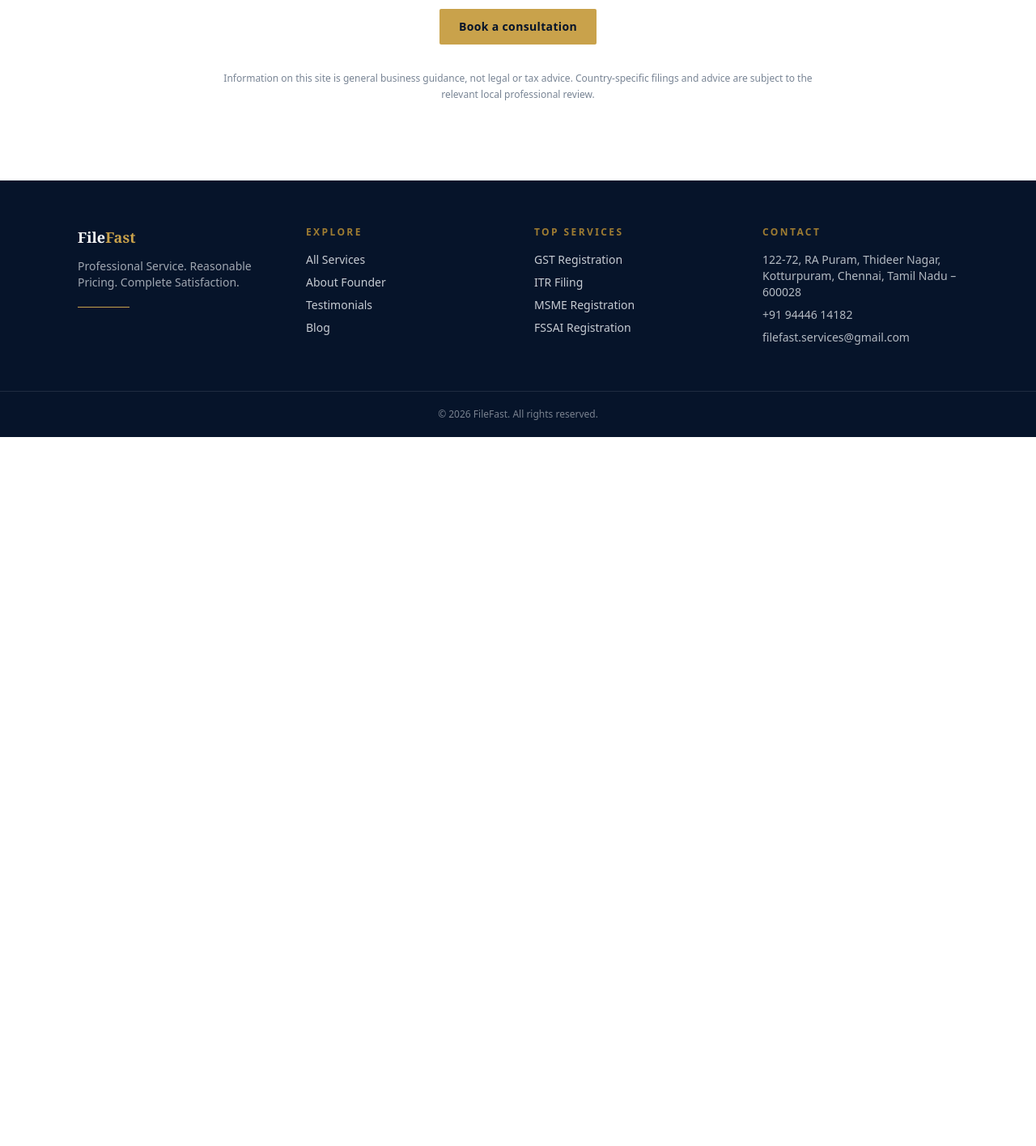
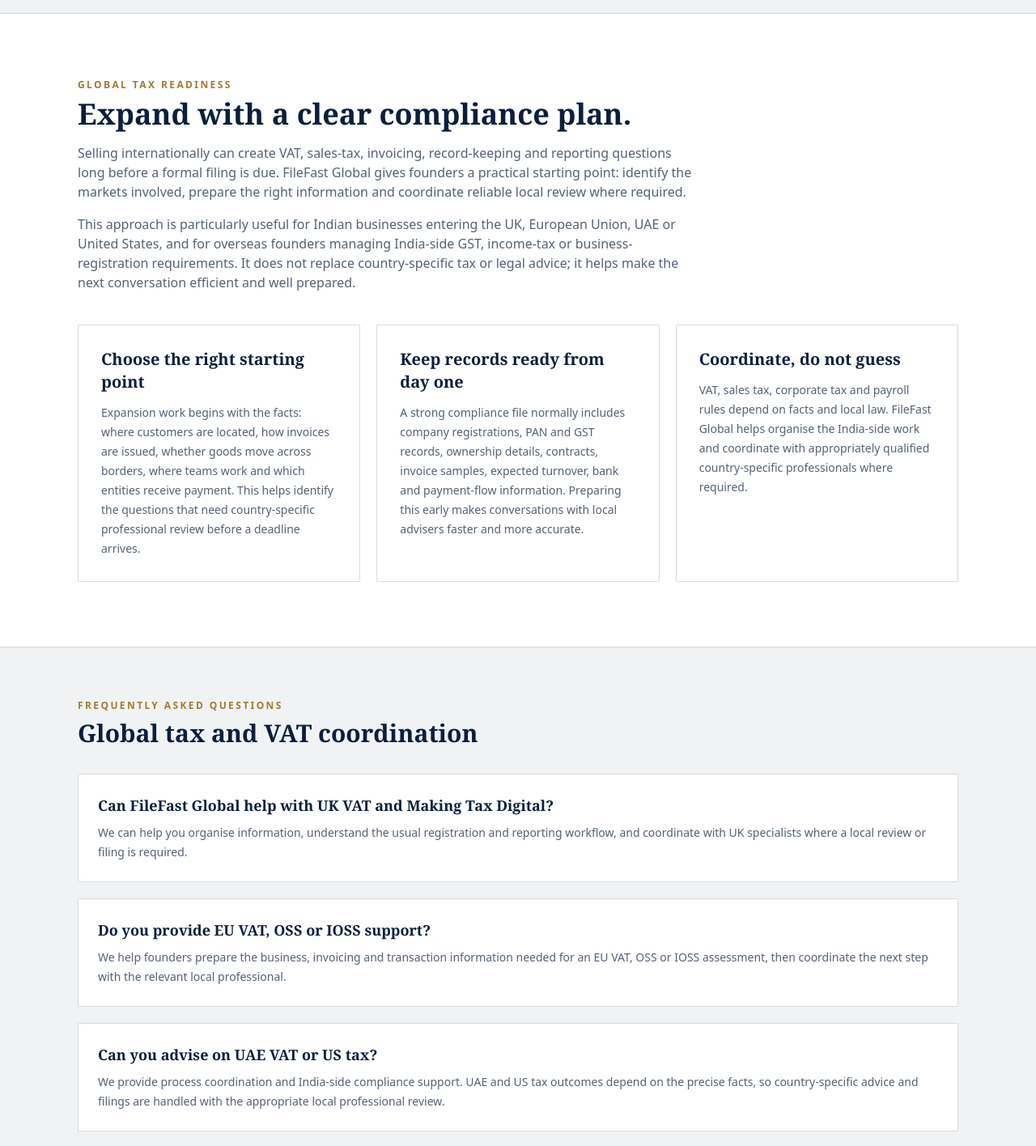
Before and after one commit to filefastservices-dotcom/filefast-website, a Next.js app: page /global in a window 1280 px wide. Shown: the part 1680-3096 px from the top of the page at 81% size. Before the commit the page ends 2220 px from the top, so only its background shows below. Built offline with nearby package versions, Linux system fonts and the light colour scheme; no server answers.

Commit message:
Update page.js

```diff
--- a/src/app/global/page.js
+++ b/src/app/global/page.js
@@ -3,7 +3,7 @@
 export const metadata = {
   title: "Global Tax & Compliance Support",
   description:
-    "Cross-border tax and compliance coordination for businesses serving India, the UK, the US and EU markets."
+    "Global tax, VAT and compliance coordination for Indian businesses and founders expanding to the UK, EU, UAE and US markets."
 };
 
 const MARKETS = [
@@ -20,9 +20,26 @@
     services: ["Sales-tax readiness", "Federal and state filing coordination", "Business formation guidance"]
   },
   {
+    name: "United Arab Emirates",
+    services: ["VAT registration readiness", "VAT return coordination", "Business documentation support"]
+  },
+  {
     name: "European Union",
     services: ["VAT and OSS readiness", "Cross-border invoicing support", "Local compliance coordination"]
   }
+];
+
+const GLOBAL_GUIDANCE = [
+  { title: "Choose the right starting point", text: "Expansion work begins with the facts: where customers are located, how invoices are issued, whether goods move across borders, where teams work and which entities receive payment. This helps identify the questions that need country-specific professional review before a deadline arrives." },
+  { title: "Keep records ready from day one", text: "A strong compliance file normally includes company registrations, PAN and GST records, ownership details, contracts, invoice samples, expected turnover, bank and payment-flow information. Preparing this early makes conversations with local advisers faster and more accurate." },
+  { title: "Coordinate, do not guess", text: "VAT, sales tax, corporate tax and payroll rules depend on facts and local law. FileFast Global helps organise the India-side work and coordinate with appropriately qualified country-specific professionals where required." }
+];
+
+const FAQS = [
+  { question: "Can FileFast Global help with UK VAT and Making Tax Digital?", answer: "We can help you organise information, understand the usual registration and reporting workflow, and coordinate with UK specialists where a local review or filing is required." },
+  { question: "Do you provide EU VAT, OSS or IOSS support?", answer: "We help founders prepare the business, invoicing and transaction information needed for an EU VAT, OSS or IOSS assessment, then coordinate the next step with the relevant local professional." },
+  { question: "Can you advise on UAE VAT or US tax?", answer: "We provide process coordination and India-side compliance support. UAE and US tax outcomes depend on the precise facts, so country-specific advice and filings are handled with the appropriate local professional review." },
+  { question: "What should I bring to a global tax consultation?", answer: "Bring your company documents, GST and PAN details, target countries, customer locations, expected turnover, invoice examples, contracts and a short explanation of how payments and delivery work." }
 ];
 
 export default function GlobalTaxPage() {
@@ -76,6 +93,38 @@
         </div>
       </section>
 
+      <section className="container-page py-16 sm:py-20">
+        <div className="max-w-3xl">
+          <p className="eyebrow">Global tax readiness</p>
+          <h2 className="mt-2 font-display text-3xl font-semibold text-navy sm:text-4xl">Expand with a clear compliance plan.</h2>
+          <p className="mt-4 text-navy/70">Selling internationally can create VAT, sales-tax, invoicing, record-keeping and reporting questions long before a formal filing is due. FileFast Global gives founders a practical starting point: identify the markets involved, prepare the right information and coordinate reliable local review where required.</p>
+          <p className="mt-4 text-navy/70">This approach is particularly useful for Indian businesses entering the UK, European Union, UAE or United States, and for overseas founders managing India-side GST, income-tax or business-registration requirements. It does not replace country-specific tax or legal advice; it helps make the next conversation efficient and well prepared.</p>
+        </div>
+        <div className="mt-10 grid gap-5 md:grid-cols-3">
+          {GLOBAL_GUIDANCE.map((item) => (
+            <article key={item.title} className="rounded-sm border border-silver/70 bg-white p-7">
+              <h3 className="font-display text-xl font-semibold text-navy">{item.title}</h3>
+              <p className="mt-3 text-sm leading-6 text-navy/70">{item.text}</p>
+            </article>
+          ))}
+        </div>
+      </section>
+
+      <section className="border-y border-silver/70 bg-silver-light py-16">
+        <div className="container-page max-w-4xl">
+          <p className="eyebrow">Frequently asked questions</p>
+          <h2 className="mt-2 font-display text-3xl font-semibold text-navy">Global tax and VAT coordination</h2>
+          <div className="mt-8 space-y-5">
+            {FAQS.map((faq) => (
+              <article key={faq.question} className="rounded-sm border border-silver/70 bg-white p-6">
+                <h3 className="font-display text-lg font-semibold text-navy">{faq.question}</h3>
+                <p className="mt-2 text-sm leading-6 text-navy/70">{faq.answer}</p>
+              </article>
+            ))}
+          </div>
+        </div>
+      </section>
+
       <section className="container-page py-16 text-center sm:py-24">
         <h2 className="font-display text-3xl font-semibold text-navy">Ready to enter a new market?</h2>
         <p className="mx-auto mt-3 max-w-2xl text-navy/70">Book a consultation and tell us which countries you are targeting.</p>
```
